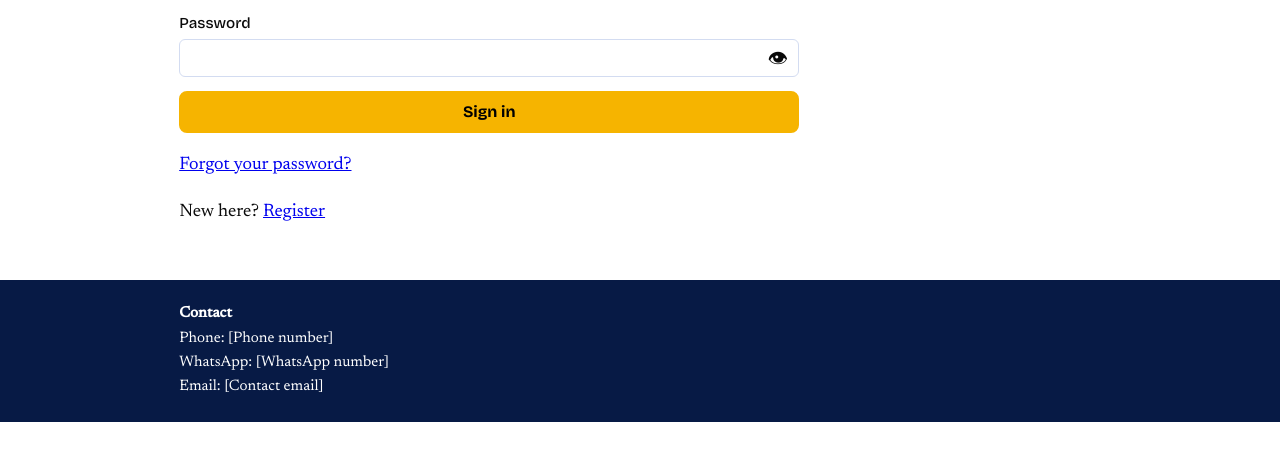
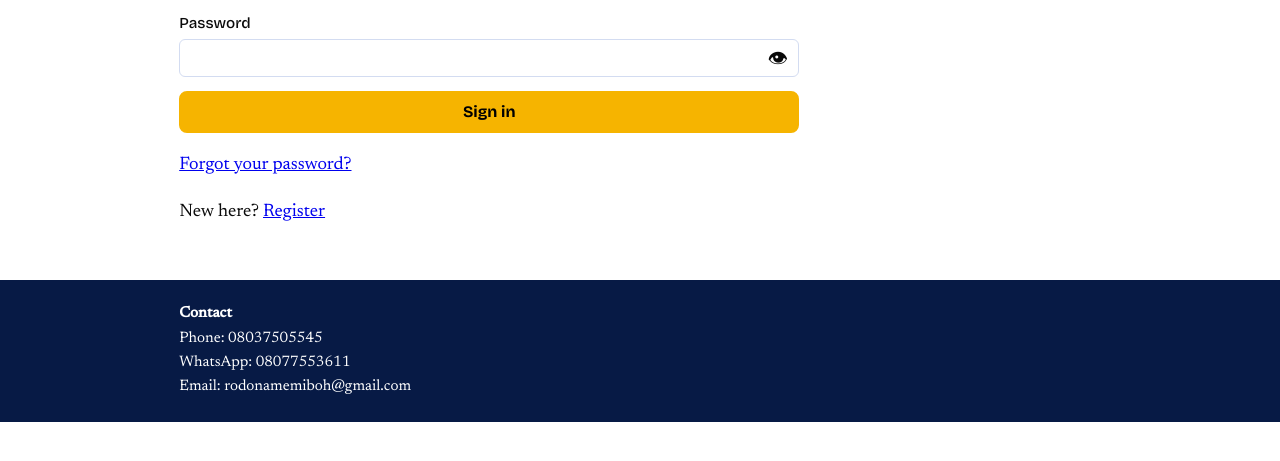
Before and after one commit to odephodiniigbagiri-design/TTE, a plain HTML site: page classroom.html in a window 1280 px wide. Shown: the part 243-704 px from the top of the page. Drawn offline with nearby package versions, Linux system fonts and the light colour scheme.

Commit message:
Update classroom.html

```diff
--- a/classroom.html
+++ b/classroom.html
@@ -139,7 +139,7 @@ html.navopen{overflow:hidden}
 <main id="app"></main>
 <footer><div class="wrap" id="ft"></div></footer>
 <script>
-const CFG=Object.assign({sbUrl:'',sbKey:'',phone:'[Phone number]',whatsapp:'[WhatsApp number]',email:'[Contact email]',notify:false},window.TTE_CONFIG||{});
+const CFG=Object.assign({sbUrl:'',sbKey:'',phone:'08037505545',whatsapp:'08077553611',email:'rodonamemiboh@gmail.com',notify:false},window.TTE_CONFIG||{});
 const SES=[['basics','TTE BASICS'],['intro','TTE INTRODUCTION'],['proper','TTE PROPER']];
 const $=s=>document.querySelector(s),app=$('#app');
 const esc=s=>String(s==null?'':s).replace(/[&<>"]/g,c=>({'&':'&amp;','<':'&lt;','>':'&gt;','"':'&quot;'}[c]));
```
